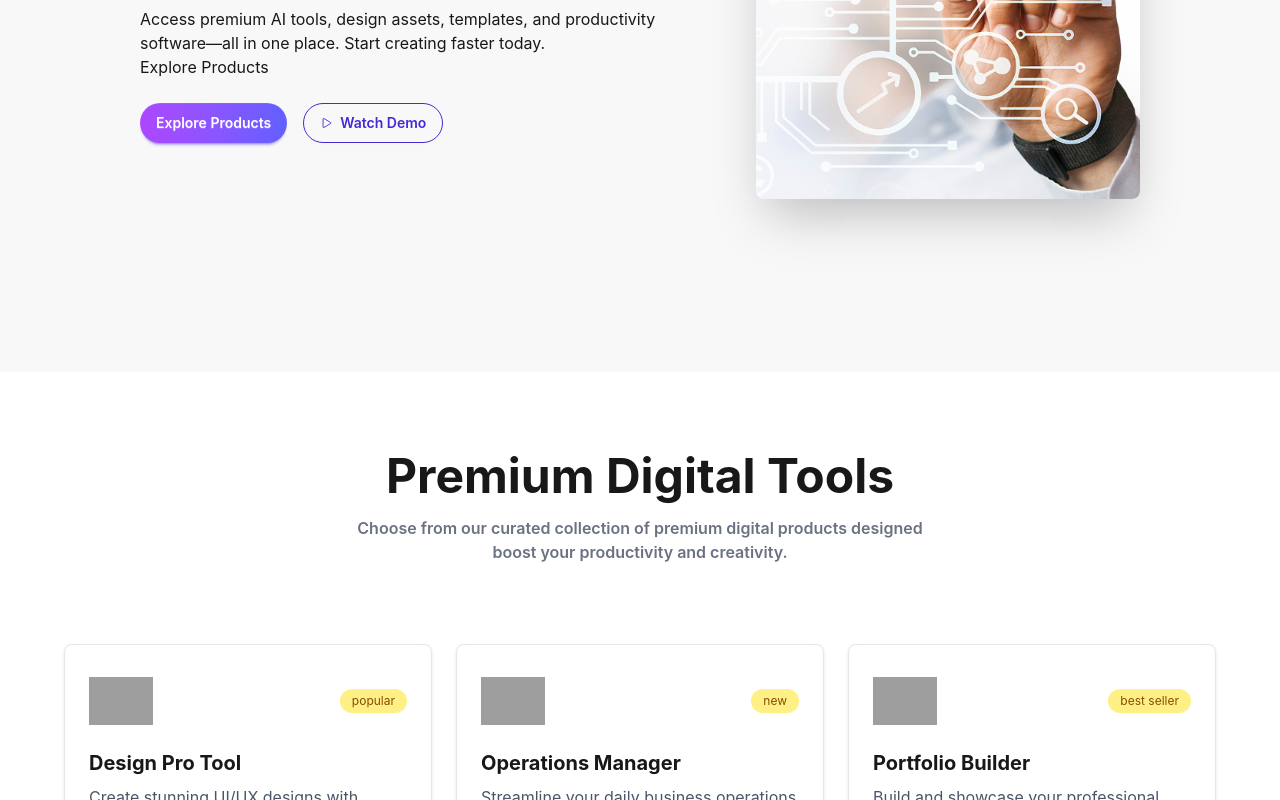
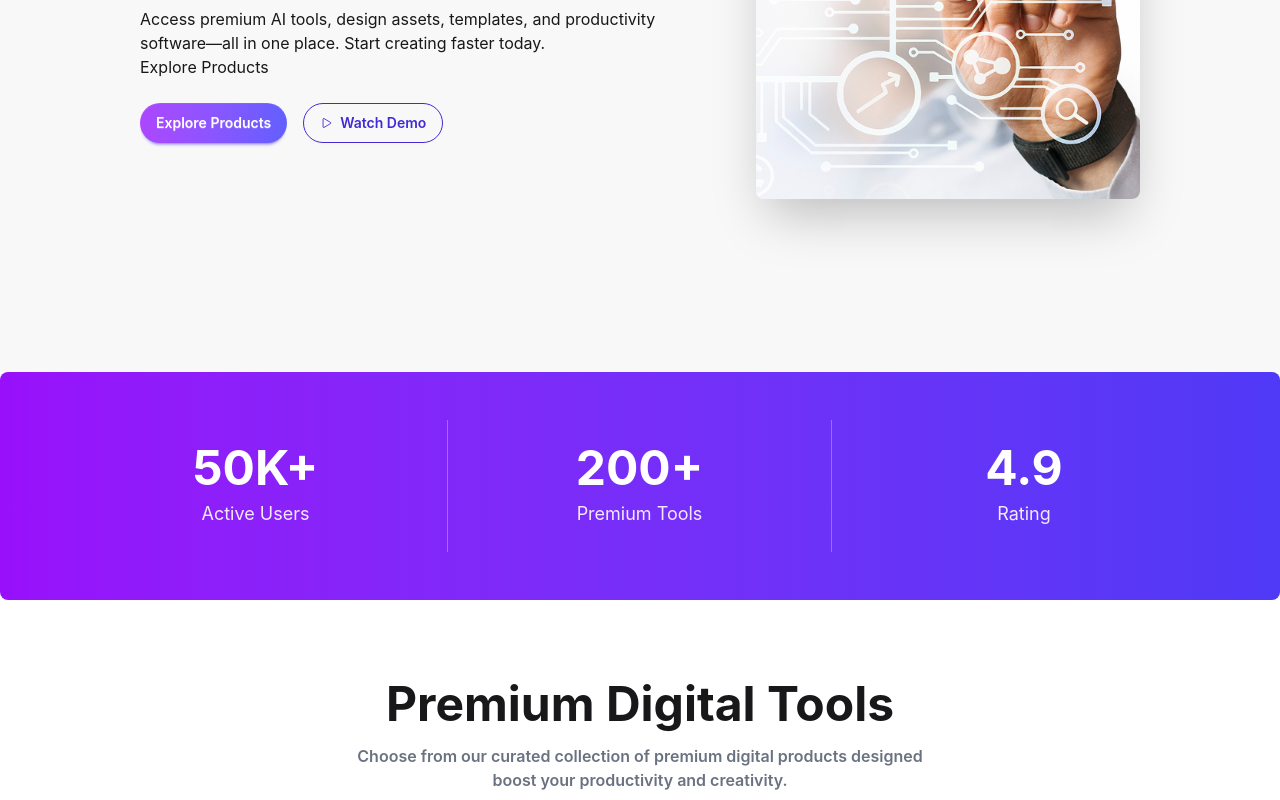
Before and after one commit to tishadey45/digi-tools-platform, a React (Vite) app: page / in a window 1280 px wide. Shown: the part 508-1308 px from the top of the page. Built offline with nearby package versions, Linux system fonts and the light colour scheme; grey boxes are pictures that could not be loaded.

Commit message:
:fire: Stats section done

```diff
--- /dev/null
+++ b/src/components/StartSection.jsx
@@ -0,0 +1,26 @@
+const StartSection = () => {
+  return (
+    <div>
+      <div className="py-12 rounded-lg bg-linear-to-r from-purple-600 to-indigo-600">
+        <div className="grid max-w-6xl grid-cols-1 mx-auto text-center text-white divide-y md:grid-cols-3 md:divide-y-0 md:divide-x divide-white/30">
+          <div className="py-6">
+            <h2 className="text-5xl font-bold">50K+</h2>
+            <p className="mt-2 text-lg text-purple-100">Active Users</p>
+          </div>
+
+          <div className="py-6">
+            <h2 className="text-5xl font-bold">200+</h2>
+            <p className="mt-2 text-lg text-purple-100">Premium Tools</p>
+          </div>
+
+          <div className="py-6">
+            <h2 className="text-5xl font-bold">4.9</h2>
+            <p className="mt-2 text-lg text-purple-100">Rating</p>
+          </div>
+        </div>
+      </div>
+    </div>
+  );
+};
+
+export default StartSection;
--- a/src/pages/Home.jsx
+++ b/src/pages/Home.jsx
@@ -4,6 +4,7 @@ import GetSteps from "../components/GetSteps";
 import Hero from "../components/Hero";
 import Simple from "../components/Simple";
 import WorkFlow from "../components/WorkFlow";
+import StartSection from "../components/StartSection";
 
 const Home = () => {
   const data = useLoaderData();
@@ -11,6 +12,7 @@ const Home = () => {
   return (
     <div>
       <Hero />
+      <StartSection/>
       <DigitalCard data={data} />
       <GetSteps />
       <Simple />
```
